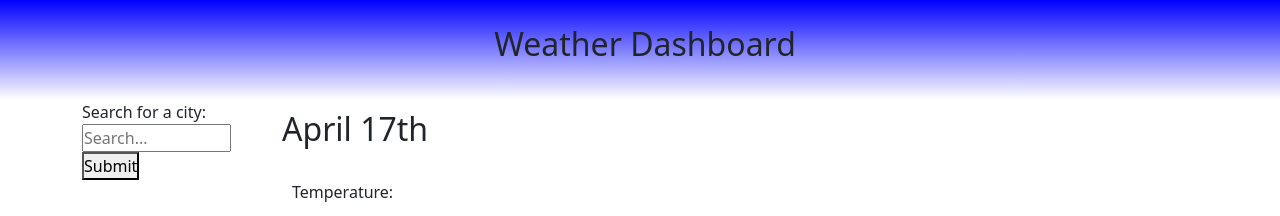
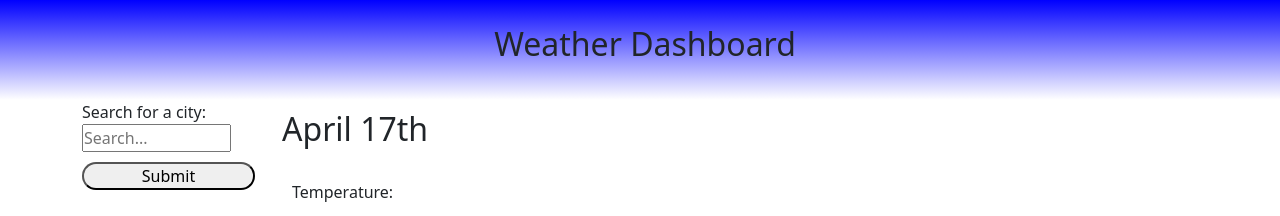
Before and after one commit to chrislee-webdev/weather-dashboard, a plain HTML site: page index.html in a window 1280 px wide. Shown: the top 216 px of the page. Drawn offline with nearby package versions, Linux system fonts and the light colour scheme.

Commit message:
able to store button in to local storage but can't create new localStorage information replaces the previous one

```diff
--- a/assets/css/style.css
+++ b/assets/css/style.css
@@ -42,3 +42,9 @@
     padding-right: 20px;
     padding-bottom: 15px;
 }
+
+button {
+    width: 173px;
+    margin-top: 10px;
+    border-radius: 15px;
+}
--- a/assets/js/script.js
+++ b/assets/js/script.js
@@ -32,6 +32,7 @@ var citySearch = submit.addEventListener('click', function(){
             var newBtn = document.createElement('button');
             newBtn.innerHTML = search.value;
             document.getElementById('searchEl').appendChild(newBtn);
+            localStorage.setItem("key", search.value);
 
             fetch(`https://api.openweathermap.org/data/2.5/onecall?lat=${latitude}&lon=${longitude}&appid=${apiKey}&units=imperial`)
                 .then(function(response){
```
Also changed, not shown: index.html (+1 -1 lines).
